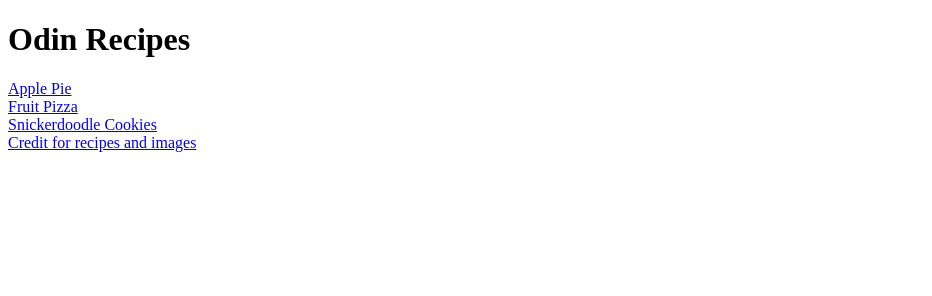
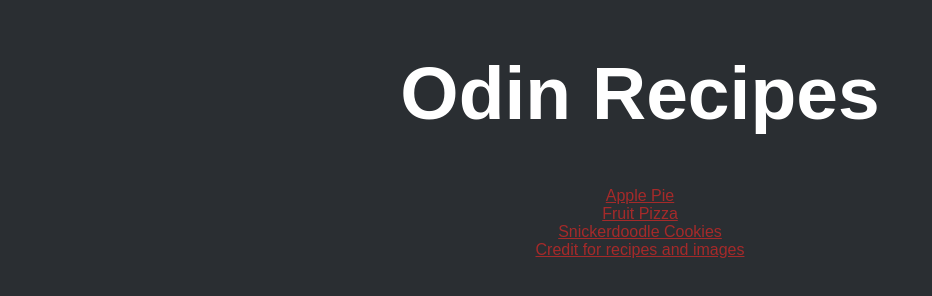
Before and after one commit to Novashi2/odin-recipes, a plain HTML site: page index.html in a window 1280 px wide. Shown: the whole page, without its empty margins (0-932 px from the left). Drawn offline with Linux system fonts and the light colour scheme.

Commit message:
dark mode and added css

```diff
--- a/index.html
+++ b/index.html
@@ -4,13 +4,15 @@
     <meta charset="UTF-8">
     <meta name="viewport" content="width=device-width, initial-scale=1.0">
     <title>Odin Recipes</title>
+    <link rel="stylesheet" href="styles.css">
 </head>
 <body>
-    <h1>Odin Recipes</h1>
+    <h1 class="centered title">Odin Recipes</h1>
+<div class="centered">
     <a href="recipes/pie.html">Apple Pie</a> <br>
     <a href="recipes/pizza.html">Fruit Pizza</a> <br>
     <a href="recipes/cookie.html">Snickerdoodle Cookies</a><br>
     <a href="https://www.allrecipes.com/" target="_blank" rel="noopener noreferrer">Credit for recipes and images</a>
-
+</div>
 </body>
 </html>
--- /dev/null
+++ b/styles.css
@@ -0,0 +1,21 @@
+.title {
+    font-size:75px;
+}
+body {
+    background-color:rgba(42, 46, 50);
+}
+.centered {
+    text-align: center;
+}
+
+a:link {
+    color:brown;
+}
+
+* {
+    color:white;
+}
+
+* {
+    font-family:Arial, Helvetica, sans-serif;
+}
```
Also changed, not shown: recipes/cookie.html (+1 -0 lines), recipes/pie.html (+1 -0 lines), recipes/pizza.html (+1 -0 lines).
